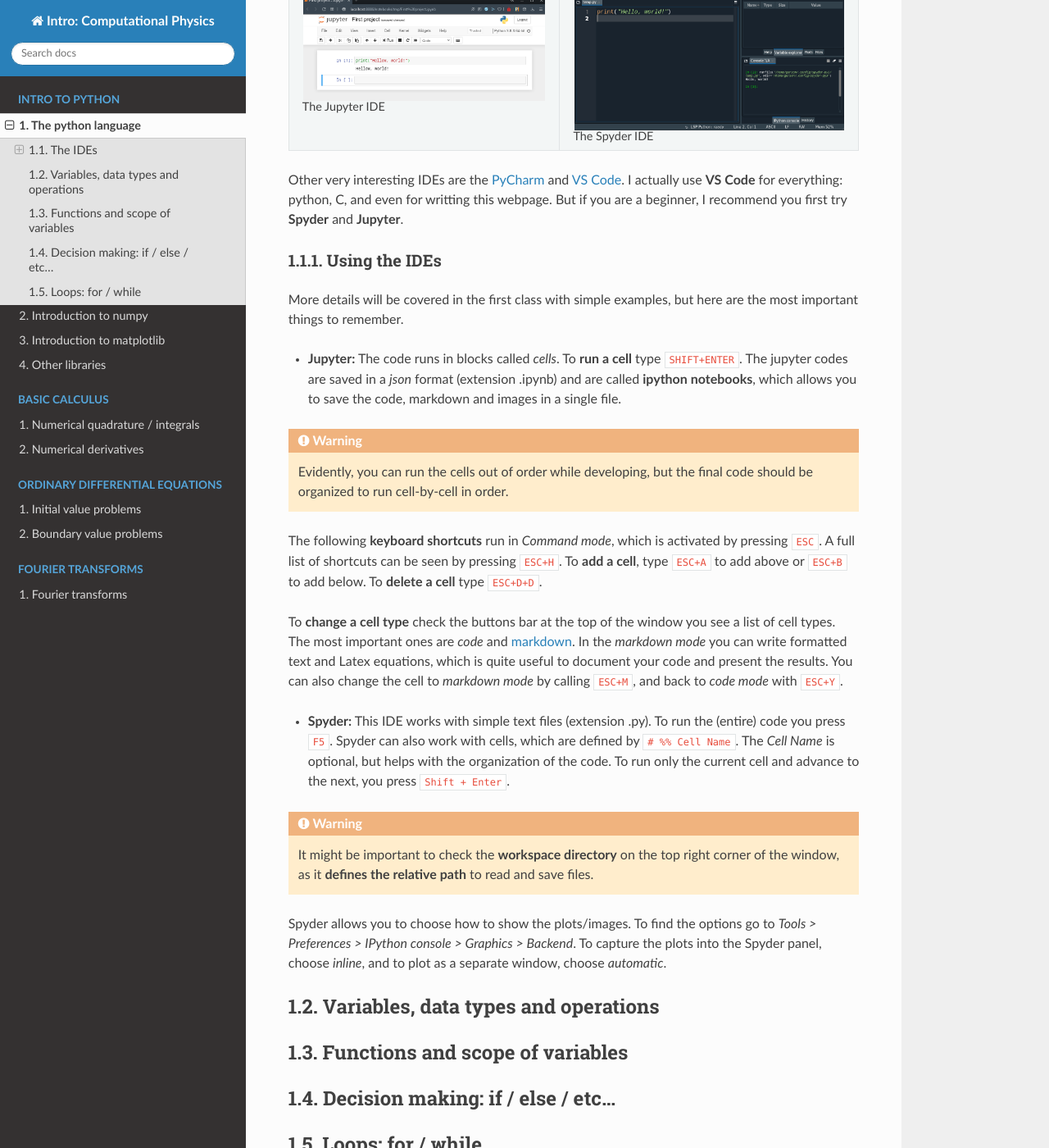
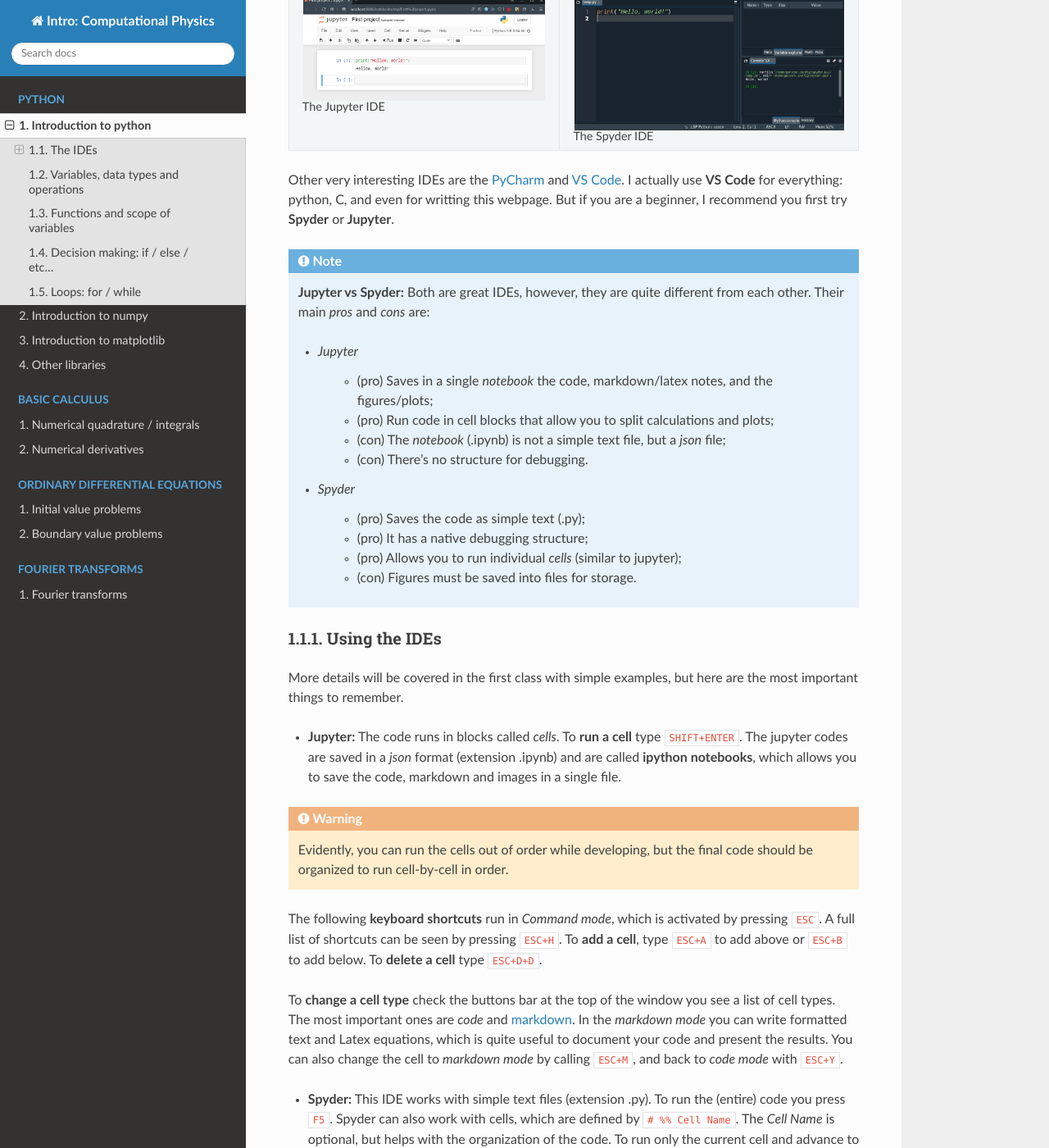
Before and after one commit to gersonjferreira/Computational-Physics-Class-Notes, a Sphinx documentation site: the page built from docs/python/intropython.rst, in a window 1280 px wide and 1400 px high, scrolled down 955 px. Shown: the whole window at 82% size. Built offline with Sphinx 7.4.7 and the Read the Docs theme 2.0.0, drawn with Linux system fonts in a browser that asks for light colours; some of the changed text lies outside the part shown.

Commit message:
edit: index and ide intro

```diff
--- a/docs/index.rst
+++ b/docs/index.rst
@@ -100,7 +100,7 @@
 .. toctree::
    :numbered:
    :maxdepth: 1
-   :caption: Intro to python
+   :caption: Python
 
    python/intropython.rst
    python/numpy.rst
--- a/docs/python/intropython.rst
+++ b/docs/python/intropython.rst
@@ -1,5 +1,5 @@
-The python language
-===================
+Introduction to python
+======================
 
 .. code:: py
 
@@ -44,7 +44,32 @@
 
         The Spyder IDE
 
-Other very interesting IDEs are the `PyCharm <https://www.jetbrains.com/pycharm/>`_ and `VS Code <https://code.visualstudio.com>`_. I actually use **VS Code** for everything: python, C, and even for writting this webpage. But if you are a beginner, I recommend you first try **Spyder** and **Jupyter**.
+Other very interesting IDEs are the `PyCharm <https://www.jetbrains.com/pycharm/>`_ and `VS Code <https://code.visualstudio.com>`_. I actually use **VS Code** for everything: python, C, and even for writting this webpage. But if you are a beginner, I recommend you first try **Spyder** or **Jupyter**.
+
+.. note::
+
+    **Jupyter vs Spyder:** Both are great IDEs, however, they are quite different from each other. Their main *pros* and *cons* are:
+
+    - *Jupyter*
+
+        * (pro) Saves in a single *notebook* the code, markdown/latex notes, and the figures/plots;
+
+        * (pro) Run code in cell blocks that allow you to split calculations and plots;
+
+        * (con) The *notebook* (.ipynb) is not a simple text file, but a *json* file;
+
+        * (con) There's no structure for debugging.
+
+    - *Spyder*
+
+        * (pro) Saves the code as simple text (.py);
+
+        * (pro) It has a native debugging structure;
+
+        * (pro) Allows you to run individual *cells* (similar to jupyter);
+
+        * (con) Figures must be saved into files for storage.
+
 
 Using the IDEs
 ^^^^^^^^^^^^^^
@@ -65,7 +90,8 @@
 .. warning::
     It might be important to check the **workspace directory** on the top right corner of the window, as it **defines the relative path** to read and save files.
 
-Spyder allows you to choose how to show the plots/images. To find the options go to *Tools > Preferences > IPython console > Graphics > Backend*. To capture the plots into the Spyder panel, choose *inline*, and to plot as a separate window, choose *automatic*.
+Spyder allows you to choose how to show the plots/images. To find the options go to ``Tools > Preferences > IPython console > Graphics > Backend``. To capture the plots into the Spyder panel, choose **inline**, and to plot as a separate window, choose **automatic**.
+
 
 Variables, data types and operations
 ------------------------------------
```
